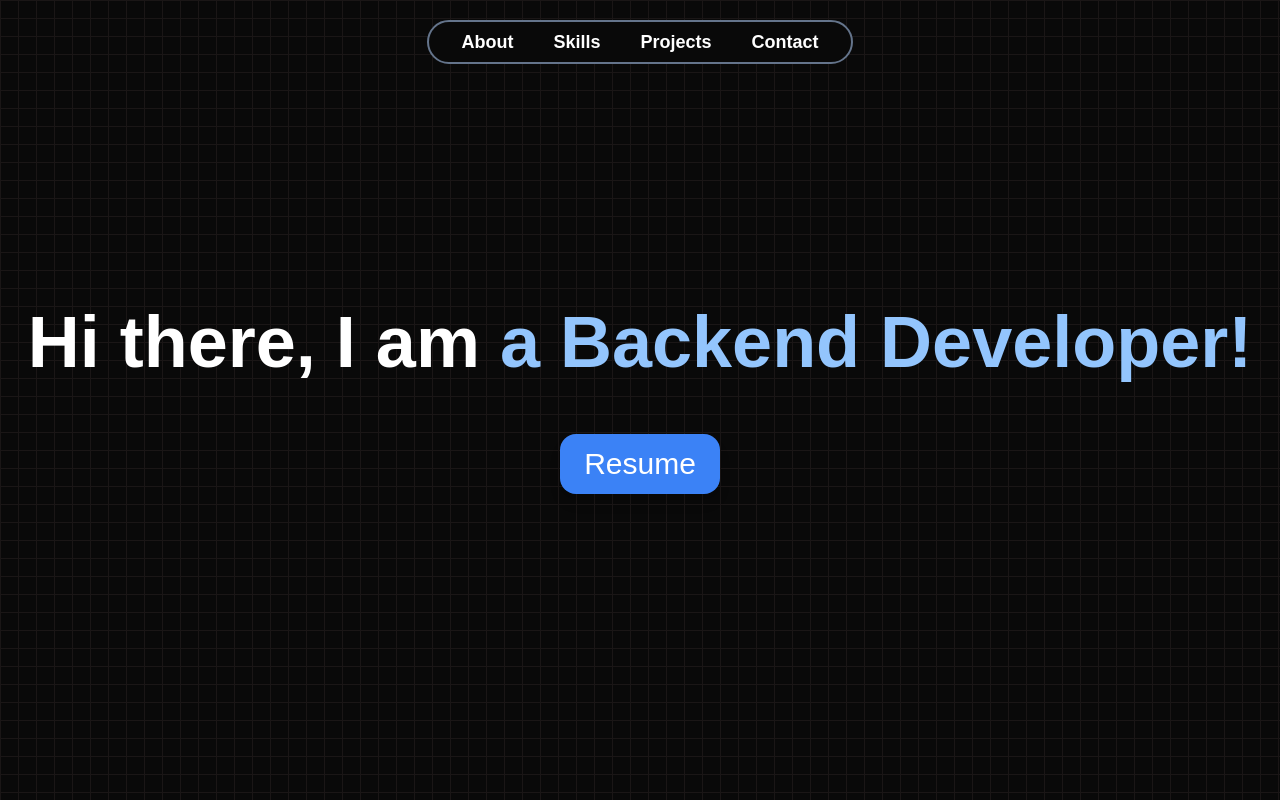
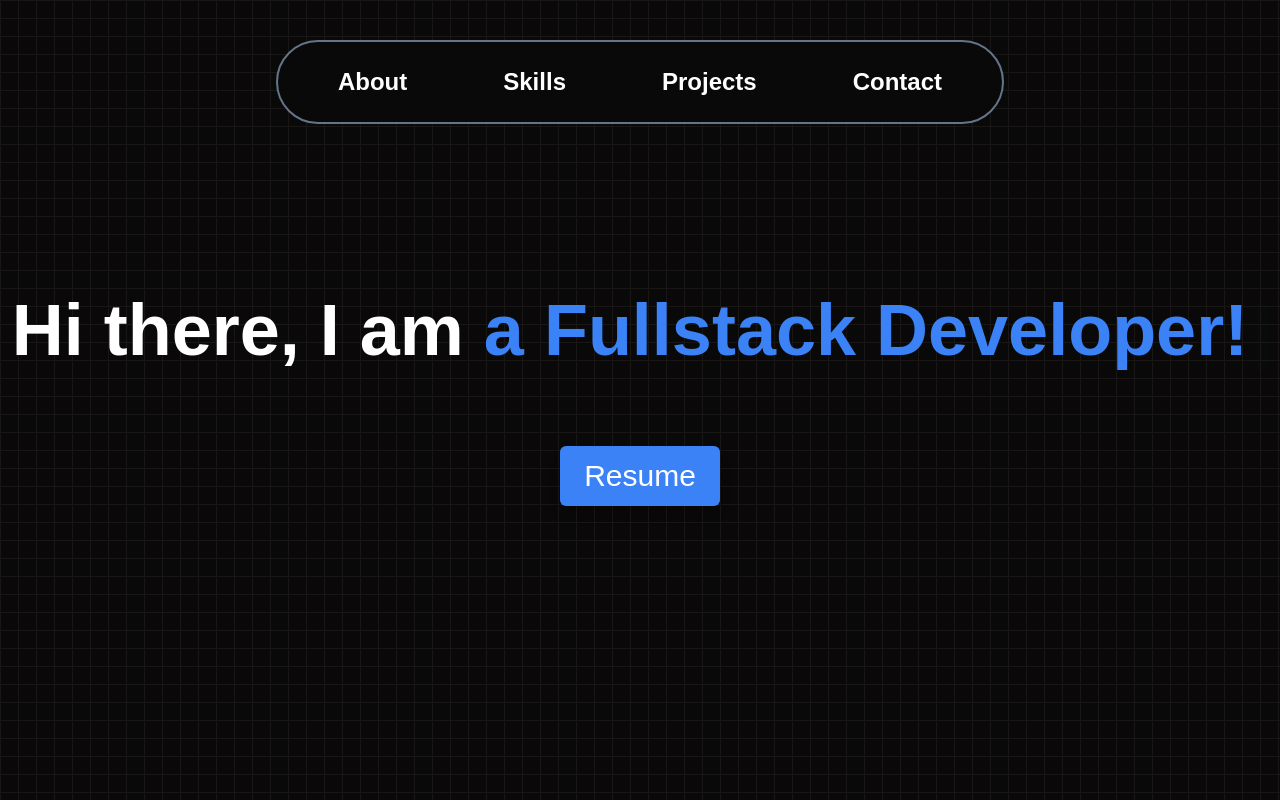
Before and after one commit to AdityaSethi02/Portfolio, a Next.js app: page / in a window 1280 px wide. Built offline with nearby package versions, Linux system fonts and the light colour scheme.

Commit message:
about done

```diff
--- a/app/layout.tsx
+++ b/app/layout.tsx
@@ -32,7 +32,7 @@ export default function RootLayout({
   return (
     <html lang="en">
       <body className={`${geistSans.variable} ${geistMono.variable} antialiased`}>
-        <div className="flex justify-center fixed top-5 left-0 w-full">
+        <div className="flex justify-center fixed top-10 left-0 w-full">
           <Menubar>
             <MenubarMenu>
               <div className="flex justify-center space-x-4">
--- a/components/About.tsx
+++ b/components/About.tsx
@@ -1,36 +1,19 @@
 "use client";
 
-import { useEffect, useState } from "react";
 import { Resume } from "./Resume";
+import { Intro } from "./Intro";
 
 export const About = () => {
-    const words = [" Aditya Sethi", " a Fullstack Developer!", " a Backend Developer!", " a Frontend Developer!", " a Software Engineer!"];
-
-    const [currentWord, setCurrentWord] = useState(words[0]);
-
-    useEffect(() => {
-        const interval = setInterval(() => {
-            setCurrentWord((prevWord) => {
-                const currIndex = words.indexOf(prevWord);
-                const nextIndex = (currIndex + 1) % words.length;
-                return words[nextIndex];
-            })
-        }, 2000);
-
-        return () => clearInterval(interval);
-    });
-
   return (
     <div className="flex flex-col justify-center items-center min-h-screen text-white">
-      <div className="text-center mb-8 text-7xl font-bold">
-        Hi there, I am
-        <span className="text-blue-300">{currentWord}</span>
+      <div className="text-center mb-20 text-7xl font-bold">
+        <Intro />
       </div>
-      <br />
 
       <div className="flex justify-center items-center">
         <Resume />
       </div>
+
     </div>
   );
 };
--- /dev/null
+++ b/components/FlipWords.tsx
@@ -0,0 +1,85 @@
+"use client";
+
+import { useCallback, useEffect, useState } from "react";
+import { AnimatePresence, motion } from "framer-motion";
+import { cn } from "@/utils/cn";
+
+export const FlipWords = ({
+  words,
+  duration = 5000,
+  className,
+}: {
+  words: string[];
+  duration?: number;
+  className?: string;
+}) => {
+  const [currentWord, setCurrentWord] = useState(words[0]);
+  const [isAnimating, setIsAnimating] = useState<boolean>(false);
+
+  const startAnimation = useCallback(() => {
+    const word = words[words.indexOf(currentWord) + 1] || words[0];
+    setCurrentWord(word);
+    setIsAnimating(true);
+  }, [currentWord, words]);
+
+  useEffect(() => {
+    if (!isAnimating)
+      setTimeout(() => {
+        startAnimation();
+      }, duration);
+  }, [isAnimating, duration, startAnimation]);
+
+  return (
+    <AnimatePresence
+      onExitComplete={() => {
+        setIsAnimating(false);
+      }}
+    >
+      <motion.div
+        initial={{
+          opacity: 0,
+          y: 10,
+        }}
+        animate={{
+          opacity: 1,
+          y: 0,
+        }}
+        transition={{
+          duration: 0.5,
+          ease: "easeInOut",
+          type: "spring",
+          stiffness: 100,
+          damping: 10,
+        }}
+        exit={{
+          opacity: 0,
+          y: -40,
+          x: 40,
+          filter: "blur(8px)",
+          scale: 2,
+          position: "absolute",
+        }}
+        className={cn(
+          "z-10 inline-block relative text-left text-[var(--textColor)] dark:text-[var(--textColor)] ml-2",
+          className
+        )}
+        key={currentWord}
+      >
+        {currentWord.split(/(?<=\s)/).map((letter, index) => (
+          <motion.span
+            key={currentWord + index}
+            initial={{ opacity: 0, y: 10, filter: "blur(8px)" }}
+            animate={{ opacity: 1, y: 0, filter: "blur(0px)" }}
+            transition={{
+              delay: index * 0.08,
+              duration: 1,
+            }}
+            className="inline-block mr-2"
+          >
+            {letter}
+          </motion.span>
+        ))}
+      </motion.div>
+    </AnimatePresence>
+  );
+};
--- /dev/null
+++ b/components/Intro.tsx
@@ -0,0 +1,27 @@
+import { Typewriter } from "react-simple-typewriter";
+
+export const Intro = () => {
+
+    return (
+        <div>
+            Hi there, I am
+            <span className="text-blue-500">
+                <Typewriter
+                    words={[
+                        " Aditya Sethi",
+                        " a Fullstack Developer!",
+                        " a Backend Developer!",
+                        " a Frontend Developer!",
+                        " a Software Engineer!",
+                    ]}
+                    loop={Infinity}
+                    cursor
+                    cursorStyle="|"
+                    typeSpeed={75}
+                    deleteSpeed={50}
+                    delaySpeed={2000}
+                />
+            </span>
+        </div>
+    )
+}
--- a/components/Resume.tsx
+++ b/components/Resume.tsx
@@ -5,10 +5,12 @@ export const Resume = () => {
     }
 
     return (
-      <a href="/Aditya Sethi_Resume.pdf" download>
-        <button onClick={handleClick} className="bg-blue-500 text-white text-3xl px-6 py-3 rounded-2xl shadow-lg hover:bg-blue-600 ">
-            Resume
-        </button>
-      </a>
+        <div className="flex flex-col">
+            <a href="/Aditya Sethi_Resume.pdf" download>
+                <button onClick={handleClick} className="bg-blue-500 text-white text-3xl px-6 py-3 rounded-0.5xl shadow-lg hover:bg-blue-600 ">
+                    Resume
+                </button>
+            </a>
+        </div>
     );
   };
--- a/components/ui/menubar.tsx
+++ b/components/ui/menubar.tsx
@@ -23,7 +23,7 @@ const Menubar = React.forwardRef<
   <MenubarPrimitive.Root
     ref={ref}
     className={cn(
-      "flex h-9 items-center space-x-1 rounded-full p-5 bg-about border-2 border-slate-500",
+      "flex h-15 items-center space-x-1 rounded-full p-5 bg-about border-2 border-slate-500",
       className
     )}
     {...props}
@@ -40,7 +40,7 @@ const MenubarTrigger = React.forwardRef<
   <MenubarPrimitive.Trigger
     ref={ref}
     className={cn(
-      "flex cursor-pointer text-white select-none items-center rounded-sm px-3 py-1 text-lg font-bold",
+      "flex cursor-pointer text-white select-none items-center rounded-sm px-10 py-1 text-2xl font-bold hover:text-slate-500",
       className
     )}
     {...props}
--- a/package.json
+++ b/package.json
@@ -17,8 +17,10 @@
     "next": "15.0.3",
     "react": "19.0.0-rc-66855b96-20241106",
     "react-dom": "19.0.0-rc-66855b96-20241106",
+    "react-simple-typewriter": "^5.0.1",
     "tailwind-merge": "^2.5.4",
-    "tailwindcss-animate": "^1.0.7"
+    "tailwindcss-animate": "^1.0.7",
+    "typewriter-effect": "^2.21.0"
   },
   "devDependencies": {
     "@types/node": "^20",
--- a/tailwind.config.ts
+++ b/tailwind.config.ts
@@ -55,7 +55,8 @@ export default {
   		borderRadius: {
   			lg: 'var(--radius)',
   			md: 'calc(var(--radius) - 2px)',
-  			sm: 'calc(var(--radius) - 4px)'
+  			sm: 'calc(var(--radius) - 4px)',
+			'0.5xl': '0.375rem'
   		}
   	}
   },
```
Also changed, not shown: 1 other file (tests, documents, lock files or other folders).
